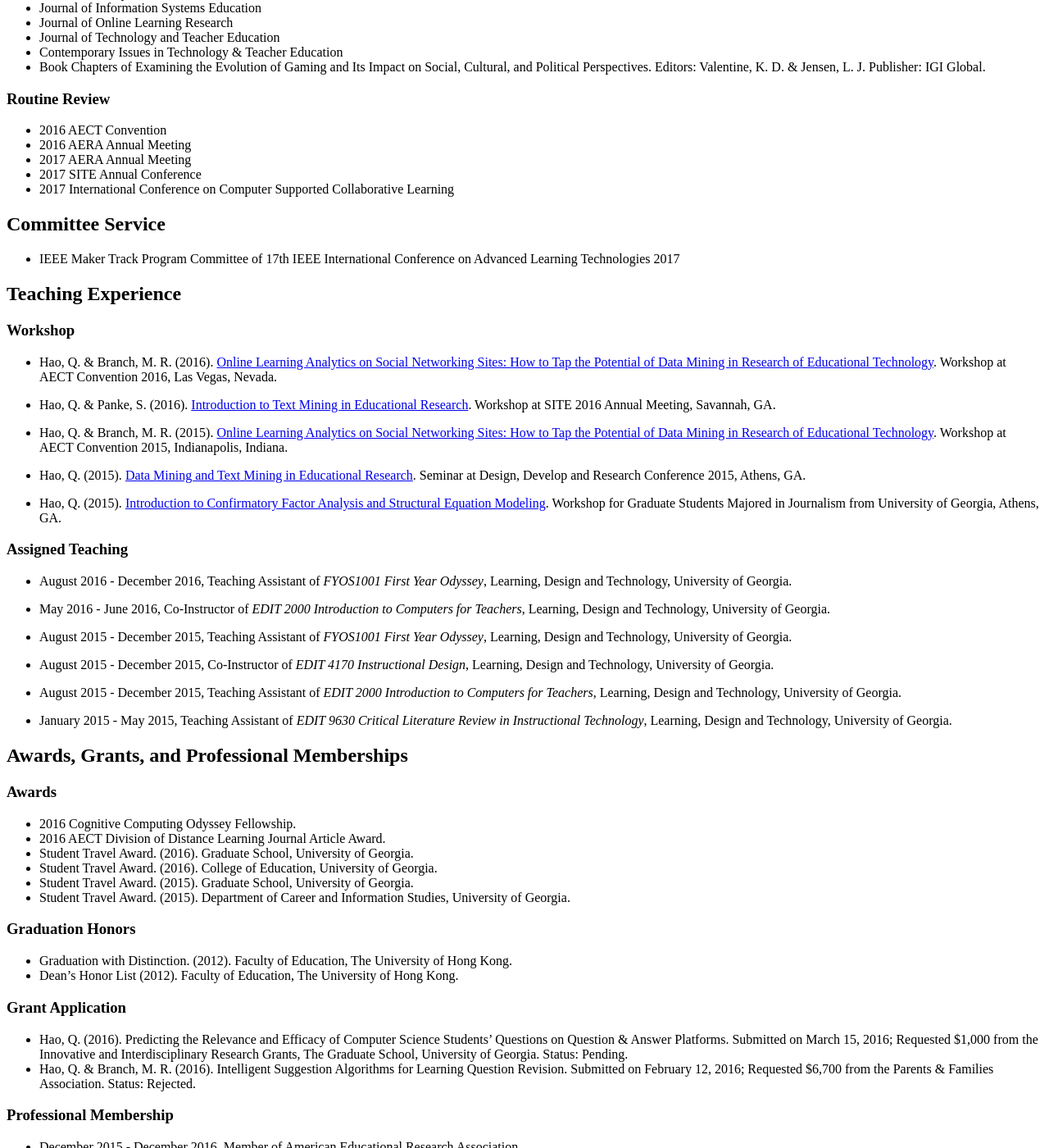
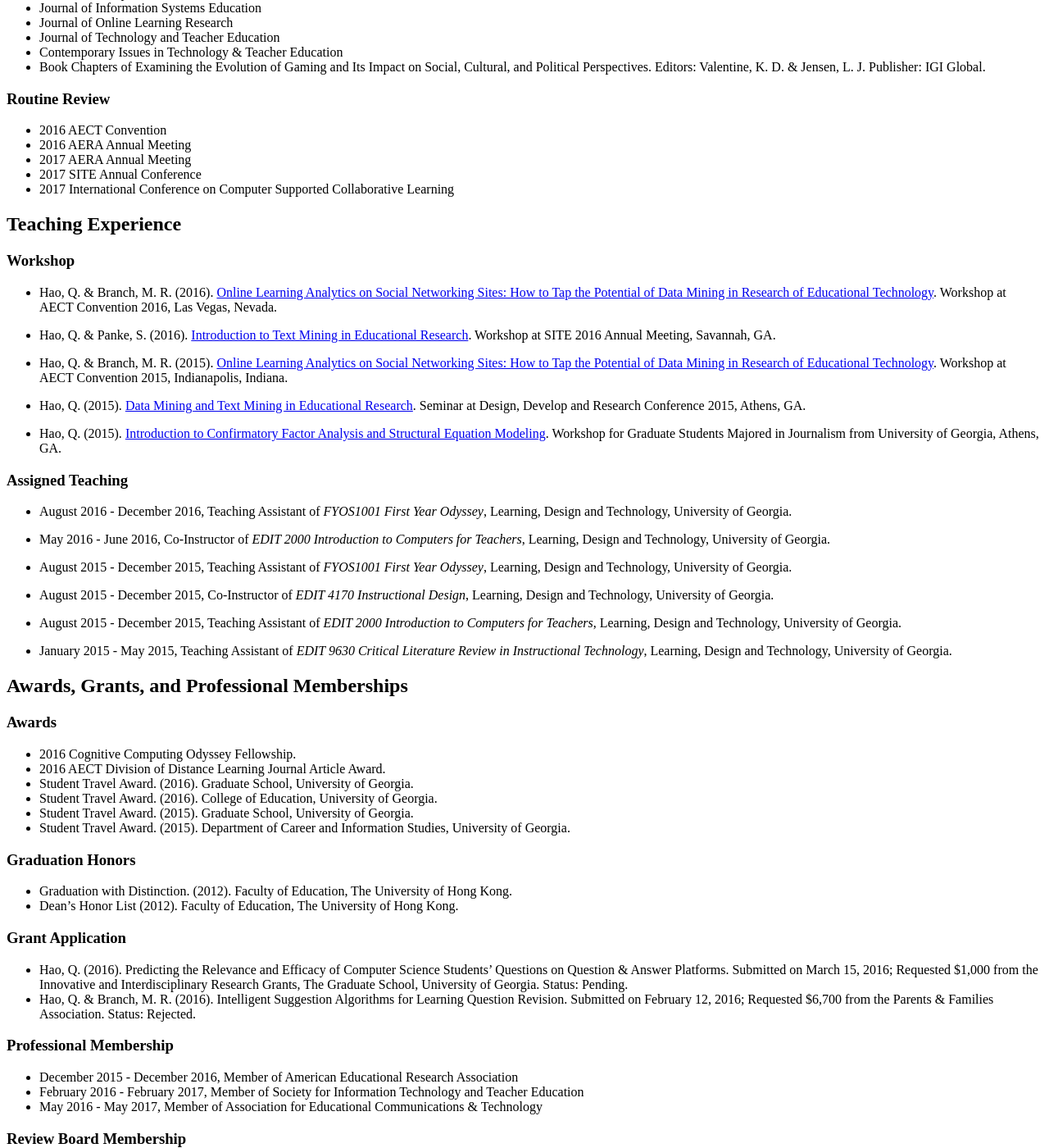
Before and after one commit to Neo-Hao/neo-hao.github.io, a Jekyll site: the page built from cv.md, in a window 1280 px wide and 1400 px high, scrolled down 2030 px. Shown: the whole window at 82% size. Built offline with Jekyll 4.4.1, drawn with Linux system fonts in a browser that asks for light colours; nearby versions of some CDN libraries; some of the changed text lies outside the part shown.

Commit message:
cv update

```diff
--- a/cv.md
+++ b/cv.md
@@ -99,10 +99,6 @@
 * 2017 SITE Annual Conference
 * 2017 International Conference on Computer Supported Collaborative Learning
 
-## Committee Service
-
-* IEEE Maker Track Program Committee of 17th IEEE International Conference on Advanced Learning Technologies 2017
-
 ## Teaching Experience
 
 ### Workshop
```
Also changed, not shown: other parts of cv.md (+4 -0 lines).
